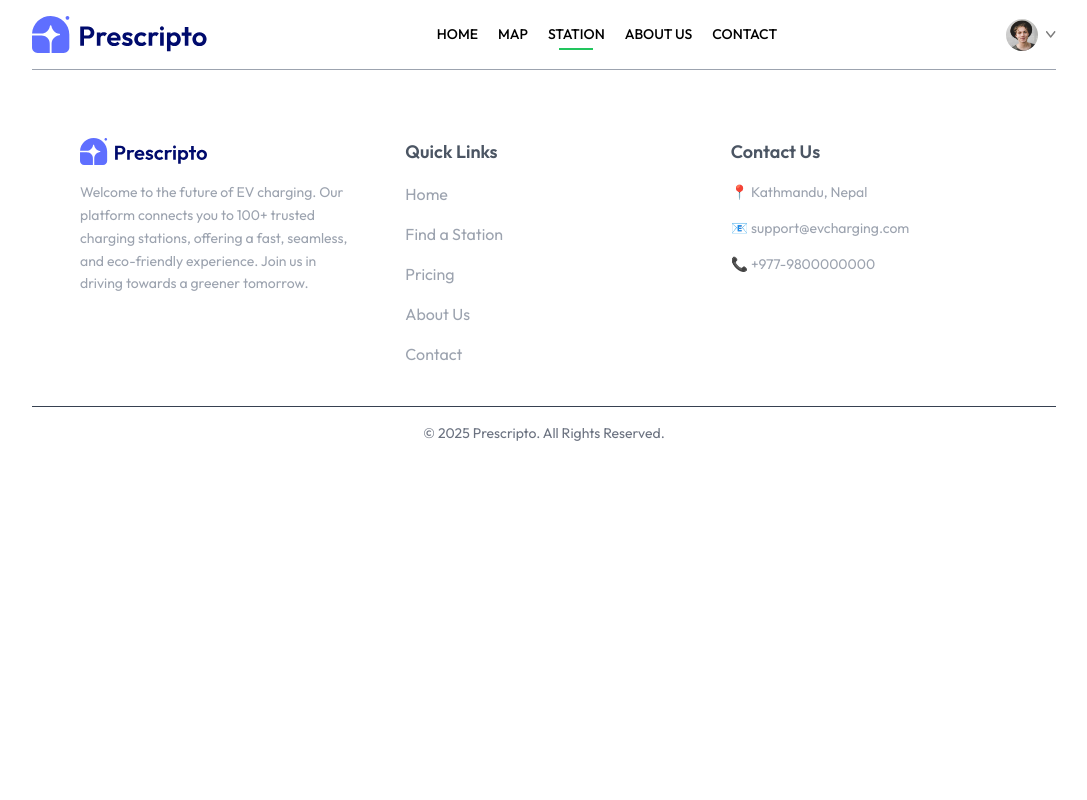
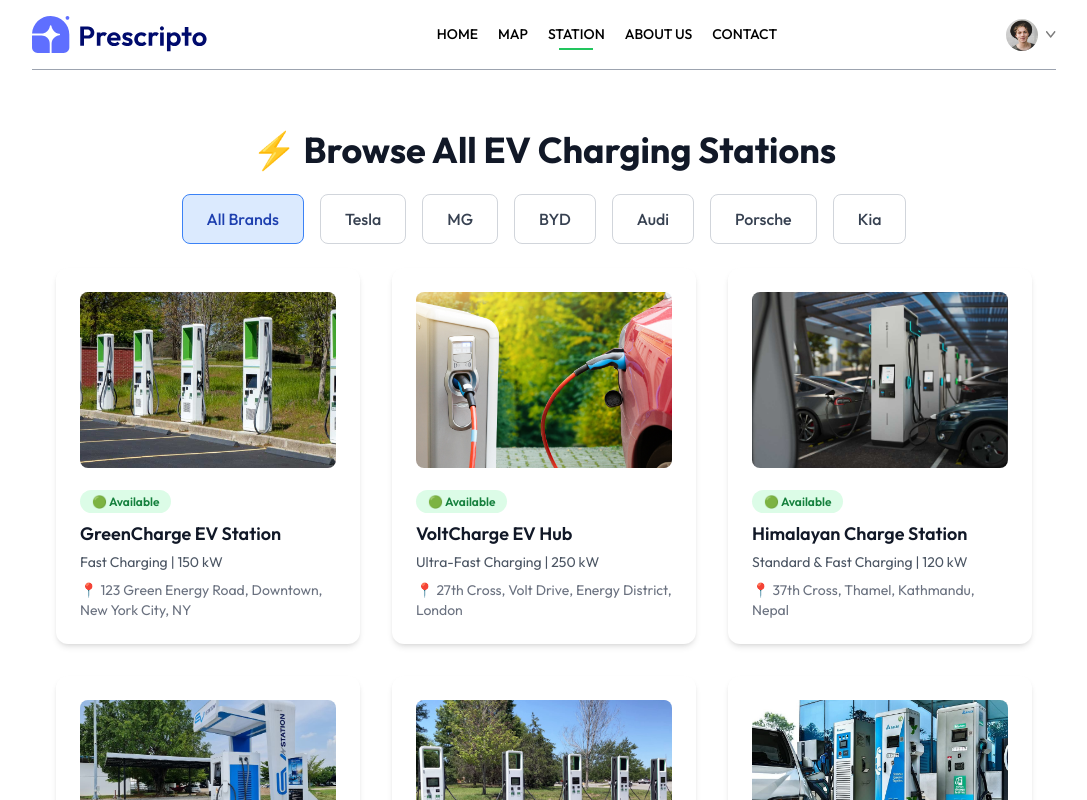
Before and after one commit to jerryka2/web_project, a React app: page /stations in a window 1280 px wide. Shown: the top 800 px of the page, without its empty margins (96-1183 px from the left). Built offline with nearby package versions, Linux system fonts and the light colour scheme; the HTML template or start-up script is replaced by a standard one.

Commit message:
filter errpr

```diff
--- a/src/pages/Station.jsx
+++ b/src/pages/Station.jsx
@@ -1,11 +1,119 @@
-import React from 'react'
+import React, { useContext, useEffect, useState } from 'react';
+import { useNavigate, useParams } from 'react-router-dom';
+import { specialityData } from '../assets/assets_frontend/assets'; // Import brand data
+import { AppContext } from '../context/AppContext';
 
 const Station = () => {
+    const { brand } = useParams(); // Get selected brand from URL
+    const navigate = useNavigate();
+    const { evStations } = useContext(AppContext);
+    const [filterStation, setFilterStation] = useState([]);
+    const [selectedBrand, setSelectedBrand] = useState(brand || ""); // ✅ Keep Track of Selected Brand
+
+    // Function to Apply Filters Based on Selected Brand
+    useEffect(() => {
+        let filteredStations = evStations;
+
+        if (selectedBrand) {
+            filteredStations = evStations.filter(station =>
+                station.brand.toLowerCase() === selectedBrand.toLowerCase()
+            );
+        }
+
+        setFilterStation(filteredStations);
+    }, [evStations, selectedBrand]); // ✅ Runs when stations or brand selection changes
+
+    // ✅ Fix: Handle Brand Selection & Refresh for "All Brands"
+    const handleBrandClick = (newBrand) => {
+        if (newBrand === "all") {
+            setSelectedBrand(""); // ✅ Reset Brand Selection
+            navigate(`/stations`);
+            window.location.reload(); // ✅ Force Refresh the Page
+        } else if (selectedBrand !== newBrand.toLowerCase()) {
+            setSelectedBrand(newBrand.toLowerCase()); // ✅ Update Selected Brand
+            navigate(`/stations/${newBrand.toLowerCase()}`);
+        }
+    };
+
     return (
-        <div>
+        <div className="max-w-7xl mx-auto px-6 py-10">
+            {/* Title */}
+            <h1 className="text-3xl md:text-4xl font-bold text-gray-900 text-center">
+                ⚡ Browse {selectedBrand ? selectedBrand.charAt(0).toUpperCase() + selectedBrand.slice(1) : 'All'} EV Charging Stations
+            </h1>
 
+            {/* ======== Brand Selection (Now in Row) ======== */}
+            <div className="flex flex-wrap justify-center gap-4 my-6">
+                {/* "All Brands" Option */}
+                <button
+                    onClick={() => handleBrandClick("all")}
+                    className={`px-6 py-3 border rounded-lg font-medium transition
+                        ${selectedBrand === "" ? 'bg-blue-100 border-blue-500 text-blue-800' : 'border-gray-300 hover:bg-gray-100'}`}
+                >
+                    All Brands
+                </button>
+
+                {specialityData.map((item, index) => (
+                    <button
+                        key={index}
+                        onClick={() => handleBrandClick(item.brand)}
+                        className={`px-6 py-3 border rounded-lg text-gray-700 font-medium transition
+                            ${selectedBrand === item.brand.toLowerCase()
+                                ? 'bg-blue-100 border-blue-500 text-blue-800'
+                                : 'border-gray-300 hover:bg-gray-100'
+                            }`}
+                    >
+                        {item.brand}
+                    </button>
+                ))}
+            </div>
+
+            {/* ======== EV Stations Grid ======== */}
+            <div className="grid grid-cols-1 sm:grid-cols-2 lg:grid-cols-3 gap-8 mt-6">
+                {filterStation.length > 0 ? (
+                    filterStation.map((item, index) => (
+                        <div
+                            key={index}
+                            onClick={() => navigate(`/appointments/${item._id}`)}
+                            className="bg-white p-6 rounded-xl shadow-md hover:shadow-2xl hover:scale-105 transition duration-300 cursor-pointer"
+                        >
+                            {/* Station Image */}
+                            <img
+                                src={item.image}
+                                alt={item.name}
+                                className="w-full h-44 object-cover rounded-lg"
+                            />
+
+                            {/* Station Info */}
+                            <div className="mt-5 text-left">
+                                {/* Availability Badge */}
+                                <div className="mb-2">
+                                    <span className="bg-green-100 text-green-700 text-xs font-semibold px-3 py-1 rounded-full">
+                                        🟢 Available
+                                    </span>
+                                </div>
+
+                                {/* Station Name */}
+                                <p className="text-lg font-semibold text-gray-900">{item.name}</p>
+
+                                {/* Charging Type & Power */}
+                                <p className="text-gray-600 text-sm mt-1">{item.charging_type} | {item.power_capacity}</p>
+
+                                {/* Location */}
+                                <p className="text-sm text-gray-500 mt-2">
+                                    📍 {item.address.line1}, {item.address.line2}
+                                </p>
+                            </div>
+                        </div>
+                    ))
+                ) : (
+                    <p className="text-gray-500 text-lg text-center col-span-full">
+                        No charging stations available for {selectedBrand ? selectedBrand : "your selection"}.
+                    </p>
+                )}
+            </div>
         </div>
-    )
-}
+    );
+};
 
-export default Station
+export default Station;
```
